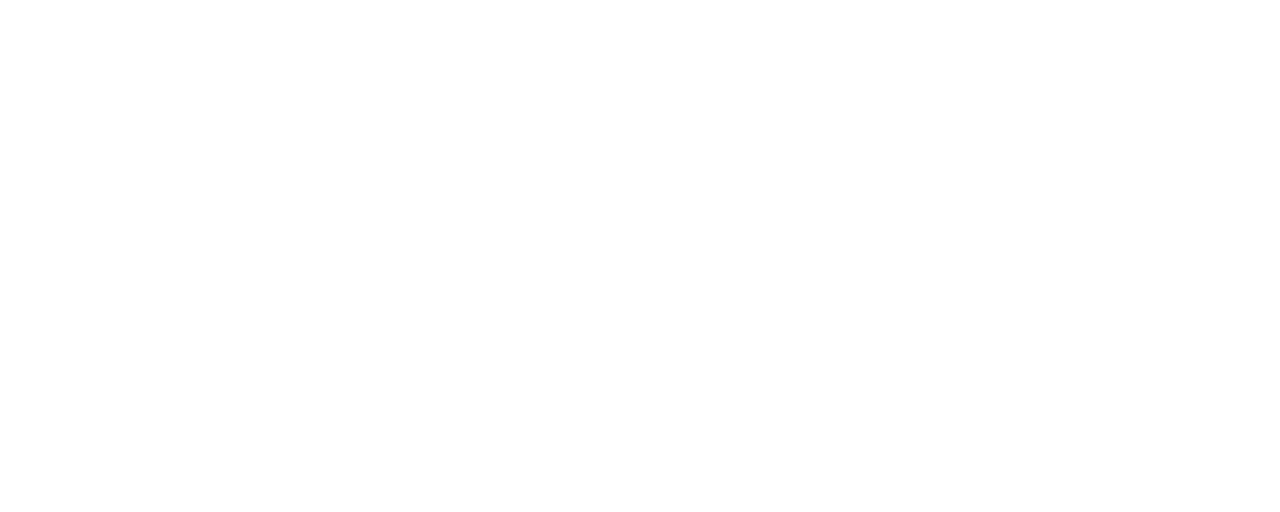
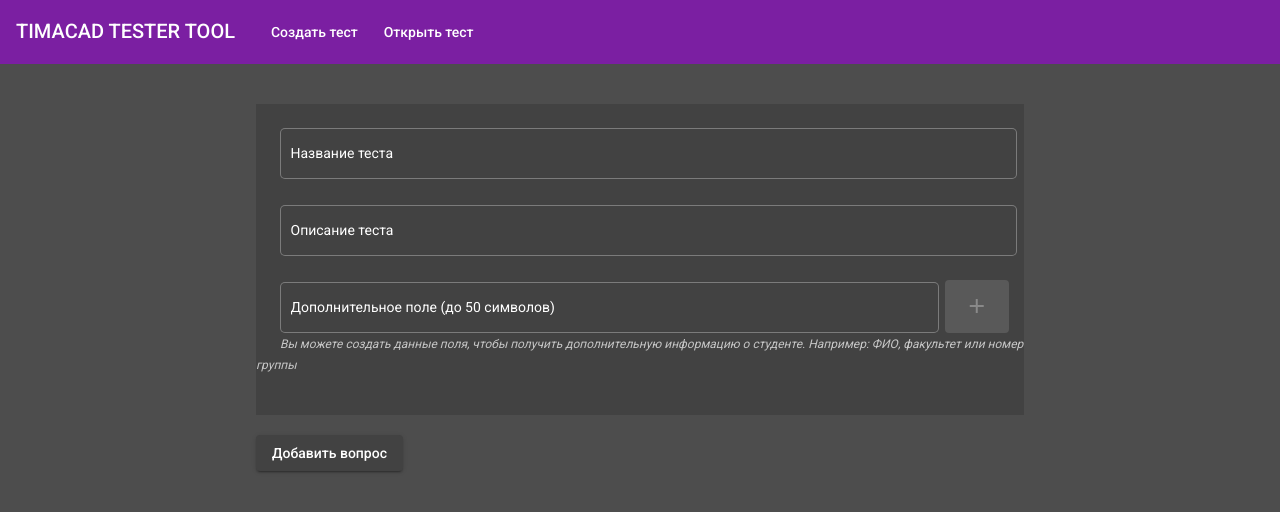
Before and after one commit to foebk/tester-tool, an Angular app in the folder tester-tool-frontend/: page /create-test in a window 1280 px wide. Before the commit this address led to /. Shown: the top 512 px of the page. Built offline with nearby package versions, Linux system fonts and the light colour scheme.

Commit message:
[Frontend] add header

```diff
--- a/tester-tool-frontend/src/app/app-routing.module.ts
+++ b/tester-tool-frontend/src/app/app-routing.module.ts
@@ -1,10 +1,10 @@
 import { NgModule } from '@angular/core';
 import { Routes, RouterModule } from '@angular/router';
-import {TestMakerComponent} from "./test-maker/test-maker.component";
+import {TestMakerComponent} from './test-maker/test-maker.component';
 
 
 const routes: Routes = [
-  { path: 'test-maker-component', component: TestMakerComponent}
+  { path: 'create-test', component: TestMakerComponent}
 ];
 
 @NgModule({
--- /dev/null
+++ b/tester-tool-frontend/src/app/header/header.component.css
@@ -0,0 +1,23 @@
+.header{
+  display: flex;
+  flex-wrap: wrap;
+}
+
+.logo {
+  padding-right: 20px;
+  margin-bottom: 2px;
+}
+
+.logo-icon {
+  padding-top: 5px;
+}
+
+.menu {
+  padding-right: 10px;
+}
+
+a {
+  display: block;
+  text-decoration: none;
+  color: white;
+}
--- /dev/null
+++ b/tester-tool-frontend/src/app/header/header.component.html
@@ -0,0 +1,5 @@
+<mat-toolbar color = "primary" class="header">
+  <span class = "logo"> TIMACAD TESTER TOOL </span>
+  <button mat-button class = "menu"><a href="/create-test">Создать тест</a></button>
+  <button mat-button class = "menu">Открыть тест</button>
+</mat-toolbar>
--- /dev/null
+++ b/tester-tool-frontend/src/app/header/header.component.ts
@@ -0,0 +1,15 @@
+import { Component, OnInit } from '@angular/core';
+
+@Component({
+  selector: 'app-header',
+  templateUrl: './header.component.html',
+  styleUrls: ['./header.component.css']
+})
+export class HeaderComponent implements OnInit {
+
+  constructor() { }
+
+  ngOnInit(): void {
+  }
+
+}
--- a/tester-tool-frontend/src/app/models/test.ts
+++ b/tester-tool-frontend/src/app/models/test.ts
@@ -1,4 +1,4 @@
-import {Question} from "./question";
+import {Question} from './question';
 
 export class Test {
   name: string;
--- a/tester-tool-frontend/src/app/test-maker/test-maker.component.css
+++ b/tester-tool-frontend/src/app/test-maker/test-maker.component.css
@@ -163,6 +163,7 @@
   margin-left: 24px;
   font-size: 9pt;
   color: rgba(255,255,255,.7);
+  cursor: pointer;
 }
 
 .additional-field{
--- a/tester-tool-frontend/src/app/test-maker/test-maker.component.html
+++ b/tester-tool-frontend/src/app/test-maker/test-maker.component.html
@@ -1,8 +1,8 @@
 <body>
+<app-header></app-header>
 <div id="container" (change)="testValidation()">
   <br>
   <div class="tester-main-class">
-    <div class="header"><h2>TIMACAD TEST MAKER</h2></div>
     <br>
     <div class="main-info">
       <br>
```
Also changed, not shown: tester-tool-frontend/src/app/app.module.ts (+6 -2 lines).
